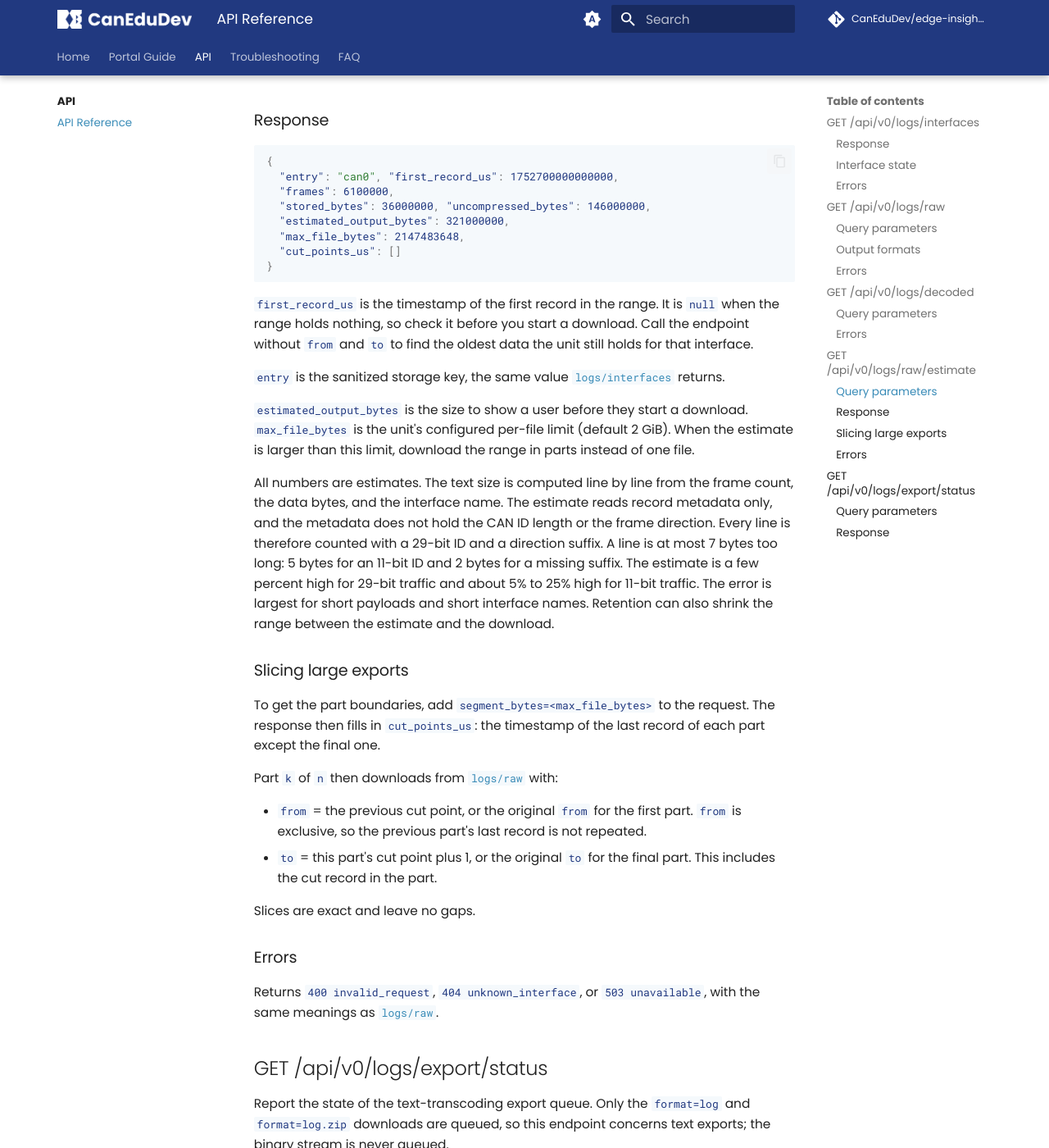
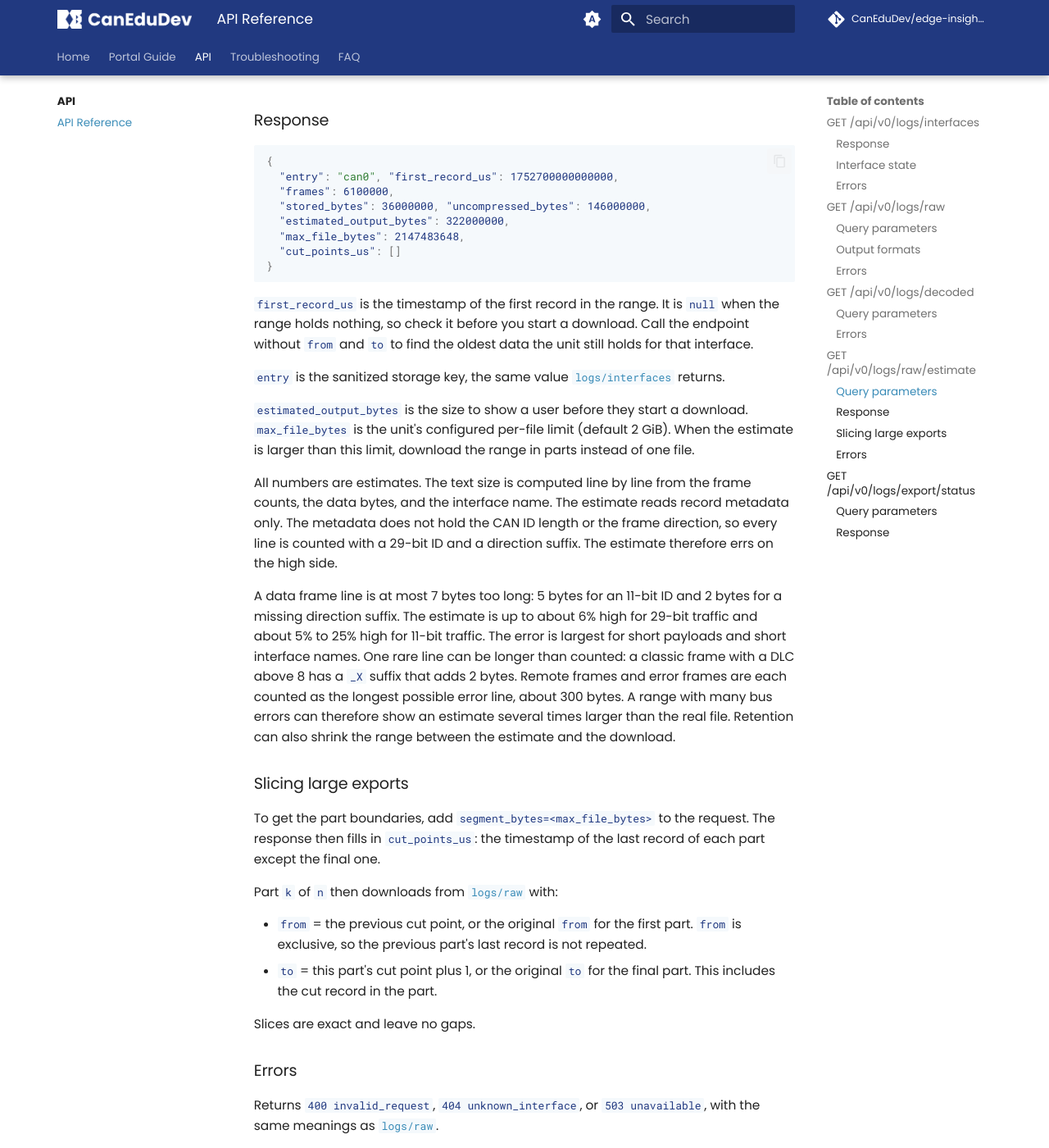
Before and after one commit to CanEduDev/edge-insights-docs, an MkDocs documentation site: the page built from docs/api/reference.md, in a window 1280 px wide and 1400 px high, scrolled down 5941 px. Shown: the whole window at 82% size. Built offline with MkDocs 1.6.1 and Material for MkDocs 9.7.7, drawn with Linux system fonts in a browser that asks for light colours; comment, search, counter and statistics services are not loaded.

Commit message:
docs(api): state the export estimate's bias per frame type
Say that the estimate errs high, name the one rare line that can run
over (a classic frame with a DLC above 8), and state that remote and
error frames count as the longest possible error line. Update the example
response to match the line model.

Co-Authored-By: Claude Opus 5.5 <noreply@anthropic.com>
Claude-Session: https://claude.ai/code/session_01ESzax4sbWWH26ktksSzgZi

```diff
--- a/docs/api/reference.md
+++ b/docs/api/reference.md
@@ -237,7 +237,7 @@ of a time-range picker.
   "entry": "can0", "first_record_us": 1752700000000000,
   "frames": 6100000,
   "stored_bytes": 36000000, "uncompressed_bytes": 146000000,
-  "estimated_output_bytes": 321000000,
+  "estimated_output_bytes": 322000000,
   "max_file_bytes": 2147483648,
   "cut_points_us": []
 }
@@ -257,14 +257,20 @@ download. `max_file_bytes` is the unit's configured per-file limit (default
 parts instead of one file.
 
 All numbers are estimates. The text size is computed line by line from the
-frame count, the data bytes, and the interface name. The estimate reads
-record metadata only, and the metadata does not hold the CAN ID length or
-the frame direction. Every line is therefore counted with a 29-bit ID and a
-direction suffix. A line is at most 7 bytes too long: 5 bytes for an 11-bit
-ID and 2 bytes for a missing suffix. The estimate is a few percent high for
-29-bit traffic and about 5% to 25% high for 11-bit traffic. The error is
-largest for short payloads and short interface names. Retention can also
-shrink the range between the estimate and the download.
+frame counts, the data bytes, and the interface name. The estimate reads
+record metadata only. The metadata does not hold the CAN ID length or the
+frame direction, so every line is counted with a 29-bit ID and a direction
+suffix. The estimate therefore errs on the high side.
+
+A data frame line is at most 7 bytes too long: 5 bytes for an 11-bit ID and
+2 bytes for a missing direction suffix. The estimate is up to about 6% high
+for 29-bit traffic and about 5% to 25% high for 11-bit traffic. The error is
+largest for short payloads and short interface names. One rare line can be
+longer than counted: a classic frame with a DLC above 8 has a `_X` suffix
+that adds 2 bytes. Remote frames and error frames are each counted as the
+longest possible error line, about 300 bytes. A range with many bus errors
+can therefore show an estimate several times larger than the real file.
+Retention can also shrink the range between the estimate and the download.
 
 ### Slicing large exports
 
```
